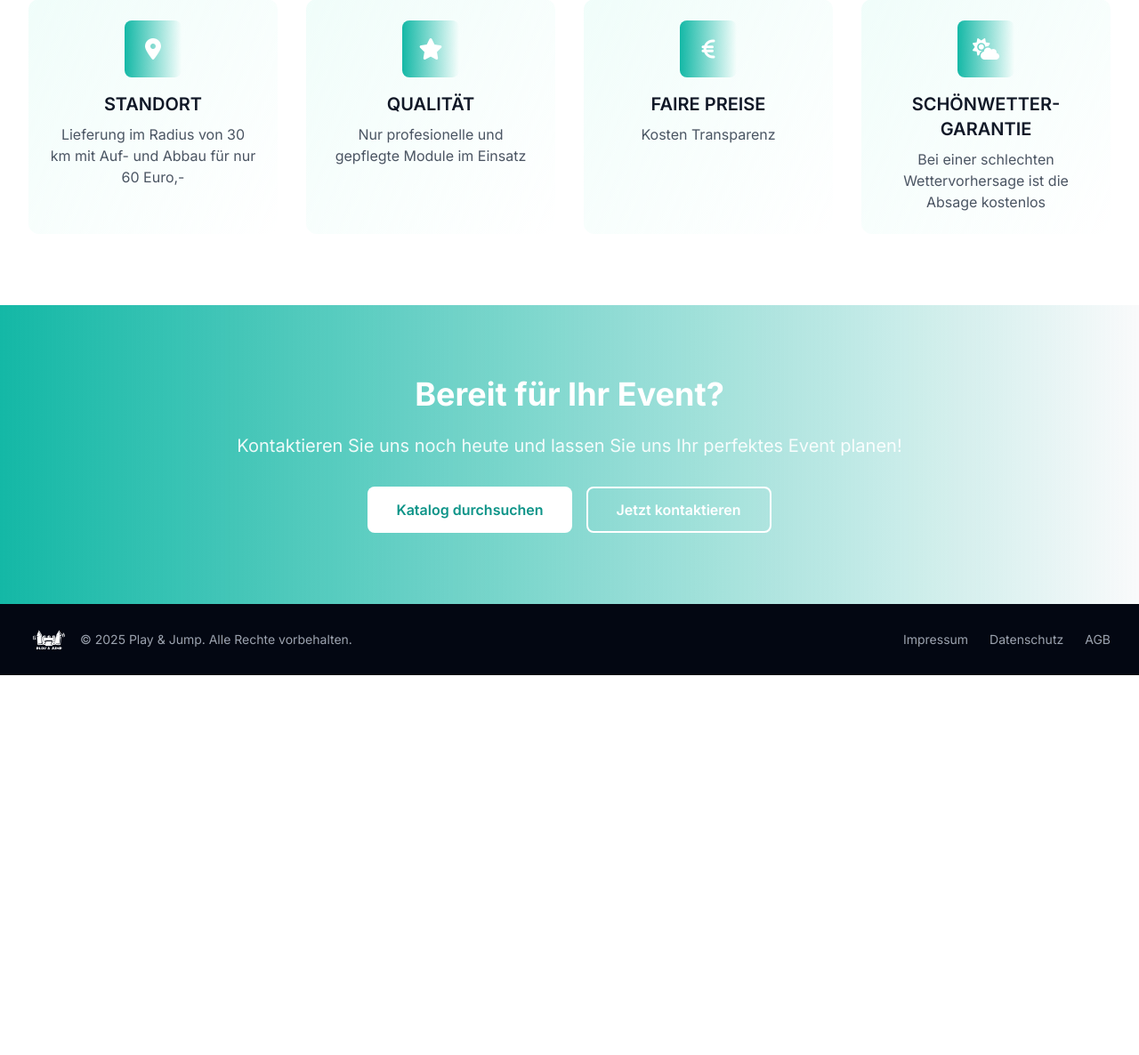
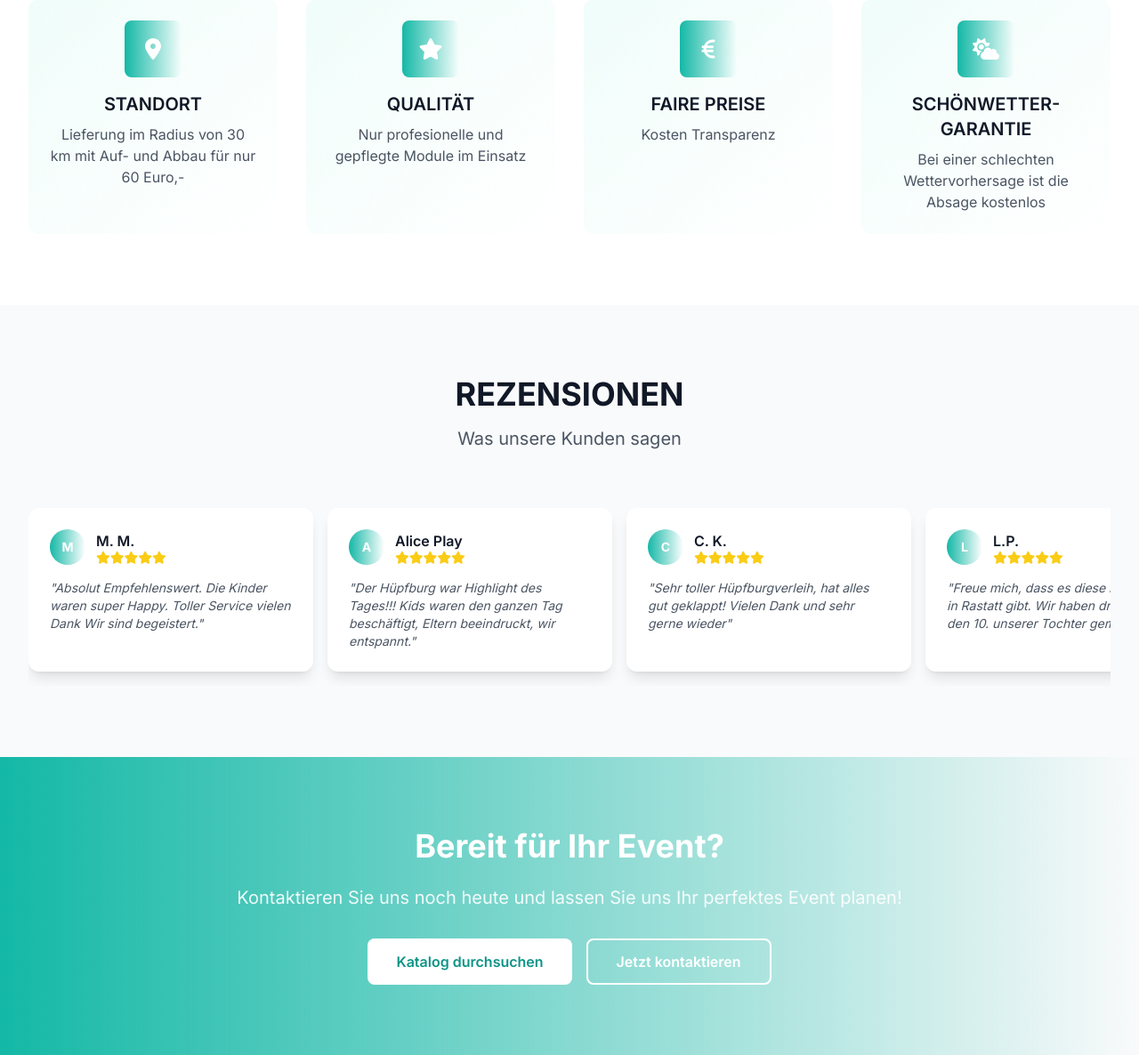
Before and after one commit to MitrofanovDm89/Site, a Django app: page / in a window 1280 px wide. Shown: the part 1094-2280 px from the top of the page at 89% size. Before the commit the page ends 1853 px from the top, so only its background shows below. Run offline with Django 4.2, Linux system fonts and the light colour scheme; some libraries are stand-ins or nearby versions.

Commit message:
testimonials: реализован вариант 6 - горизонтальная прокрутка отзывов

```diff
--- a/templates/index.html
+++ b/templates/index.html
@@ -98,7 +98,106 @@
     </div>
 </section>
 
+<!-- Testimonials Section -->
+<section class="py-12 md:py-20 bg-gray-50 mobile-optimized">
+    <div class="max-w-7xl mx-auto px-4 sm:px-6 lg:px-8">
+        <div class="text-center mb-12 md:mb-16">
+            <h2 class="mobile-heading md:text-4xl font-bold text-gray-900 mb-4">REZENSIONEN</h2>
+            <p class="mobile-text md:text-xl text-gray-600">Was unsere Kunden sagen</p>
+        </div>
 
+        <!-- Horizontal Scroll -->
+        <div class="flex overflow-x-auto space-x-4 pb-4 scrollbar-hide">
+            <div class="flex-shrink-0 w-80 bg-white p-6 rounded-xl shadow-lg hover-lift">
+                <div class="flex items-center mb-4">
+                    <div class="w-10 h-10 bg-gradient-to-r from-teal-500 to-coral-500 rounded-full flex items-center justify-center mr-3">
+                        <span class="text-white font-bold text-sm">M</span>
+                    </div>
+                    <div>
+                        <h4 class="font-semibold text-gray-900">M. M.</h4>
+                        <div class="flex text-yellow-400 text-sm">
+                            <i class="fas fa-star"></i><i class="fas fa-star"></i><i class="fas fa-star"></i><i class="fas fa-star"></i><i class="fas fa-star"></i>
+                        </div>
+                    </div>
+                </div>
+                <p class="text-gray-600 text-sm italic">"Absolut Empfehlenswert. Die Kinder waren super Happy. Toller Service vielen Dank Wir sind begeistert."</p>
+            </div>
+            <div class="flex-shrink-0 w-80 bg-white p-6 rounded-xl shadow-lg hover-lift">
+                <div class="flex items-center mb-4">
+                    <div class="w-10 h-10 bg-gradient-to-r from-teal-500 to-coral-500 rounded-full flex items-center justify-center mr-3">
+                        <span class="text-white font-bold text-sm">A</span>
+                    </div>
+                    <div>
+                        <h4 class="font-semibold text-gray-900">Alice Play</h4>
+                        <div class="flex text-yellow-400 text-sm">
+                            <i class="fas fa-star"></i><i class="fas fa-star"></i><i class="fas fa-star"></i><i class="fas fa-star"></i><i class="fas fa-star"></i>
+                        </div>
+                    </div>
+                </div>
+                <p class="text-gray-600 text-sm italic">"Der Hüpfburg war Highlight des Tages!!! Kids waren den ganzen Tag beschäftigt, Eltern beeindruckt, wir entspannt."</p>
+            </div>
+            <div class="flex-shrink-0 w-80 bg-white p-6 rounded-xl shadow-lg hover-lift">
+                <div class="flex items-center mb-4">
+                    <div class="w-10 h-10 bg-gradient-to-r from-teal-500 to-coral-500 rounded-full flex items-center justify-center mr-3">
+                        <span class="text-white font-bold text-sm">C</span>
+                    </div>
+                    <div>
+                        <h4 class="font-semibold text-gray-900">C. K.</h4>
+                        <div class="flex text-yellow-400 text-sm">
+                            <i class="fas fa-star"></i><i class="fas fa-star"></i><i class="fas fa-star"></i><i class="fas fa-star"></i><i class="fas fa-star"></i>
+                        </div>
+                    </div>
+                </div>
+                <p class="text-gray-600 text-sm italic">"Sehr toller Hüpfburgverleih, hat alles gut geklappt! Vielen Dank und sehr gerne wieder"</p>
+            </div>
+            <div class="flex-shrink-0 w-80 bg-white p-6 rounded-xl shadow-lg hover-lift">
+                <div class="flex items-center mb-4">
+                    <div class="w-10 h-10 bg-gradient-to-r from-teal-500 to-coral-500 rounded-full flex items-center justify-center mr-3">
+                        <span class="text-white font-bold text-sm">L</span>
+                    </div>
+                    <div>
+                        <h4 class="font-semibold text-gray-900">L.P.</h4>
+                        <div class="flex text-yellow-400 text-sm">
+                            <i class="fas fa-star"></i><i class="fas fa-star"></i><i class="fas fa-star"></i><i class="fas fa-star"></i><i class="fas fa-star"></i>
+                        </div>
+                    </div>
+                </div>
+                <p class="text-gray-600 text-sm italic">"Freue mich, dass es diese Firma bei uns in Rastatt gibt. Wir haben drei Sachen für den 10. unserer Tochter gemietet."</p>
+            </div>
+            <div class="flex-shrink-0 w-80 bg-white p-6 rounded-xl shadow-lg hover-lift">
+                <div class="flex items-center mb-4">
+                    <div class="w-10 h-10 bg-gradient-to-r from-teal-500 to-coral-500 rounded-full flex items-center justify-center mr-3">
+                        <span class="text-white font-bold text-sm">D</span>
+                    </div>
+                    <div>
+                        <h4 class="font-semibold text-gray-900">Denny Grine</h4>
+                        <div class="flex text-yellow-400 text-sm">
+                            <i class="fas fa-star"></i><i class="fas fa-star"></i><i class="fas fa-star"></i><i class="fas fa-star"></i><i class="fas fa-star"></i>
+                        </div>
+                    </div>
+                </div>
+                <p class="text-gray-600 text-sm italic">"Hab kurzfristig Hüpfburg mit rutsche gemietet mit Lieferung plus aufbau und abbau hat alles super geklappt."</p>
+            </div>
+        </div>
+    </div>
+</section>
+
+<script>
+function toggleTestimonial(id) {
+    const content = document.getElementById(`testimonial-${id}`);
+    const allContents = document.querySelectorAll('[id^="testimonial-"]');
+
+    // Hide all other testimonials
+    allContents.forEach(item => {
+        if (item.id !== `testimonial-${id}`) {
+            item.classList.add('hidden');
+        }
+    });
+
+    // Toggle current testimonial
+    content.classList.toggle('hidden');
+}
+</script>
 
 <!-- Call to Action -->
 <section class="py-12 md:py-20 bg-gradient-to-r from-teal-500 to-coral-500 text-white mobile-optimized">
```
